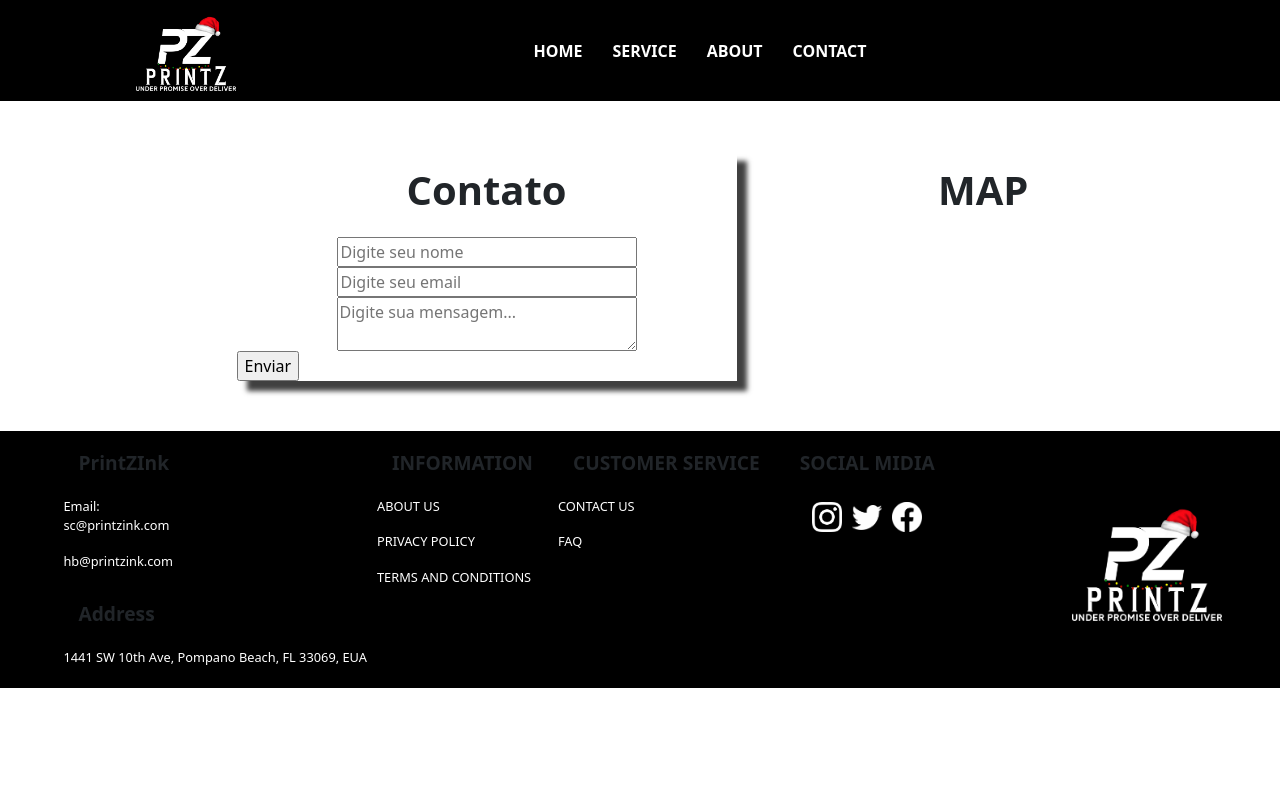
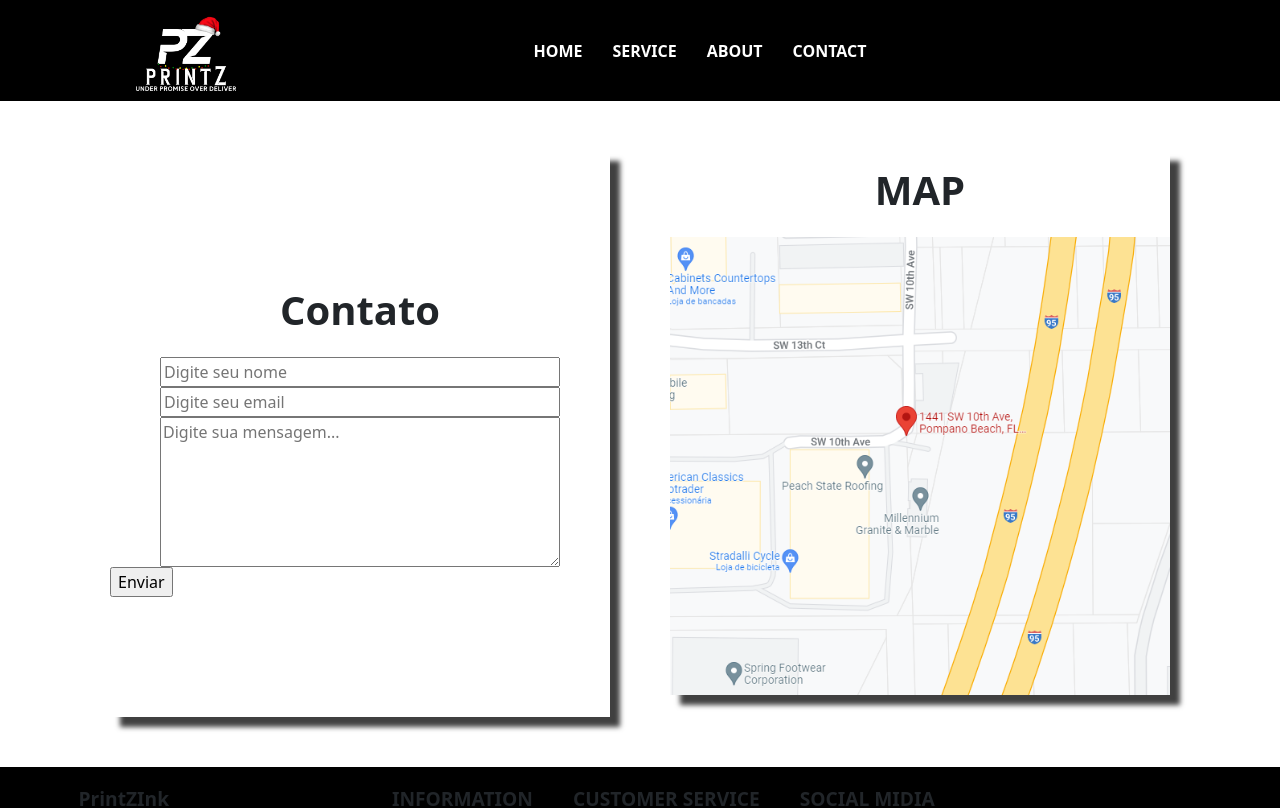
Before and after one commit to HitalloF/printzink2, a React (Create React App) app in the folder printz/: page /contact in a window 1280 px wide. Shown: the top 808 px of the page. Built offline with nearby package versions, Linux system fonts and the light colour scheme.

Commit message:
cotatos, email, mal e detalhes

```diff
--- a/printz/src/components/Contact.js
+++ b/printz/src/components/Contact.js
@@ -1,6 +1,8 @@
 import React from 'react'
 import Email from './Email';
 import styles from './styles/Contact.module.css';
+import map from '../img/map.png'
+import Map from './Map';
 const Contact = () => {
 
   React.useEffect(() => {
@@ -11,16 +13,17 @@ const Contact = () => {
   return (
     <div className={styles.container}>
       <div className={styles.contatobox}>
-      <div className={styles.email}>
+      <div className={styles.emaill}>
     <Email />
     </div >
-    <div className={styles.box}>
+    <div className={styles.mapbox}>
 
-      <h1>MAP</h1>
+    <Map />
 
+      </div>
     </div>
     </div>
-    </div>
+
   )
 }
 
--- a/printz/src/components/Destaques.js
+++ b/printz/src/components/Destaques.js
@@ -8,7 +8,7 @@ const Destaques = () => {
         <div className={styles.destaque}>
 
             <div className={styles.destaquebox}>
-                <img src={destaque}></img>
+            <iframe width="1160" height="655" src="https://www.youtube.com/embed/3wUlE33i0mY" title="PRINTZ INK" frameborder="0" allow="accelerometer; autoplay; clipboard-write; encrypted-media; gyroscope; picture-in-picture" allowfullscreen></iframe>
                 <h2><strong>GROW AND BUILD YOUR BRAND</strong></h2>
                 <div className={styles.destaquetxt}>
                 <ul>
@@ -20,8 +20,9 @@ const Destaques = () => {
                 </ul>
 
                 </div>
-                <button>GET STARTED</button>
+                <div className={styles.getstart}><a href="/contact">GET STARTED</a></div>
             </div>
+
         </div>
 
     </section>
--- a/printz/src/components/Email.js
+++ b/printz/src/components/Email.js
@@ -36,10 +36,11 @@ const Email = () => {
 
     return (
         <div className={styles.container}>
-            <div className={styles.boxemail}>
+              <div className={styles.boxemail}>
             <h1 className="title">Contato</h1>
 
-            <form className="form" onSubmit={sendEmail}>
+            <form className={styles.form} onSubmit={sendEmail}>
+
                 <div className={styles.box}>
                     <input
                         className="input"
@@ -67,8 +68,9 @@ const Email = () => {
                     />
                 </div>
 
-                <input className={styles.button} type="submit" value="Enviar" />
             </form>
+
+            <input className={styles.button} type="submit" value="Enviar" />
             </div>
         </div>
     )
--- a/printz/src/components/Footer.js
+++ b/printz/src/components/Footer.js
@@ -25,7 +25,8 @@ const Footer = () => {
     </div>
     <div className={styles.box}>
       <h1>CUSTOMER SERVICE</h1>
-      <p>CONTACT US</p>
+
+      <a href='/service'><p>CONTACT US</p></a>
       <p>FAQ</p>
       <p></p>
 
@@ -34,7 +35,7 @@ const Footer = () => {
     <div className={styles.box}>
       <h1>SOCIAL MIDIA</h1>
       <div className={styles.boxredes}>
-      <img src={iconinsta}></img> <img src={icontt}></img><img src={iconfb}></img>
+      <a href='https://www.instagram.com/printzink/'><img src={iconinsta}/> </a><img src={icontt}></img><img src={iconfb}></img>
       </div>
     </div>
 
--- /dev/null
+++ b/printz/src/components/Map.js
@@ -0,0 +1,15 @@
+import React from 'react'
+import map from '../img/map.png'
+import styles from './styles/Map.module.css'
+const Map = () => {
+  return (
+    <section className={styles.map} >
+        <h1>MAP</h1>
+        <div>
+        <a href="https://www.google.com/maps?q=1441+SW+10th+Ave,+Pompano+Beach,+FL+33069,+EUA&um=1&ie=UTF-8&sa=X&ved=2ahUKEwi-hsrd3Pn7AhW0ILkGHbJpCzQQ_AUoAXoECAIQAw" target="_blank"> <img src={map}></img></a>
+        </div>
+    </section>
+  )
+}
+
+export default Map
--- a/printz/src/components/Promotion.js
+++ b/printz/src/components/Promotion.js
@@ -6,15 +6,13 @@ const Promotion = () => {
     <section className={styles.promotion}>
       <div className={styles.promotioncase}>
     <div className={styles.promotionbox}>
-      <img src={promotion1}></img>
-      <p className={styles.promtionp}>COMING SOON<br/>PROMOTIONS</p>
+    <iframe width="560" height="315" src="https://www.youtube.com/embed/5I1Cj9cNg7A" title="YouTube video player" frameborder="0" allow="accelerometer; autoplay; clipboard-write; encrypted-media; gyroscope; picture-in-picture" allowfullscreen></iframe>
       <h3></h3>
     </div>
       </div>
       <div className={styles.promotioncase}>
     <div className={styles.promotionbox}>
-      <img src={promotion1}></img>
-      <p className={styles.promtionp}>COMING SOON<br/>EVENTS</p>
+    <iframe width="560" height="315" src="https://www.youtube.com/embed/hVWPElC75Y8" title="PrintZ INK" frameborder="0" allow="accelerometer; autoplay; clipboard-write; encrypted-media; gyroscope; picture-in-picture" allowfullscreen></iframe>
       <h3></h3>
     </div>
       </div>
--- a/printz/src/components/styles/Contact.module.css
+++ b/printz/src/components/styles/Contact.module.css
@@ -11,6 +11,14 @@ justify-content: space-evenly
     display: flex;
     justify-content: space-evenly;
     padding: 50px;
+    flex-wrap: wrap;
+}
+.emaill {
+    align-items: center;
+    align-self: center;
+}
+.box {
 
-
+    align-items: center;
+    align-self: center;
 }
--- a/printz/src/components/styles/Destaques.module.css
+++ b/printz/src/components/styles/Destaques.module.css
@@ -40,3 +40,22 @@
     justify-content: center;
 
 }
+.destaquebox a {
+    text-align: center;
+    margin: 0 auto;
+    align-items: center;
+    justify-content: center;
+}
+
+.getstart{
+text-align: center;
+
+}
+.getstart a{
+    text-decoration: none;
+    color: white;
+    font-weight: bold;
+    }
+    .getstart a:hover{
+        text-shadow:0px 5px 10px white;
+        }
--- a/printz/src/components/styles/Email.module.css
+++ b/printz/src/components/styles/Email.module.css
@@ -1,5 +1,8 @@
  .container {
    box-shadow: 10px 10px 5px 0px rgba(0,0,0,0.75);
+  padding-top: 120px;
+  padding-bottom: 120px;
+
 
  }
 
@@ -13,21 +16,24 @@
   justify-content: center;
    }
  .box input {
-  width: 300px;
+  width: 400px;
     align-items: center;
   justify-content: center;
  }
  .form button {
-  width: 300px;
+  width: 400px;
     align-items: center;
   justify-content: center;
  }
 .textarea {
-  width: 300px;
+  width: 400px;
+  height: 150px;
 }
  .boxemail {
+  align-items: center;
+  align-self: center;
+  width: 500px;
+ }
+.button {
 
-  width: 500px;
-
-
- }
+}
--- /dev/null
+++ b/printz/src/components/styles/Map.module.css
@@ -0,0 +1,9 @@
+.map {
+
+    box-shadow: 10px 10px 5px 0px rgba(0,0,0,0.75);
+    justify-content: center;
+    align-items: center;
+}
+.map img {
+     max-width: 500px;
+}
```
Also changed, not shown: printz/src/img/map.png, 1 other file (tests, documents, lock files or other folders).
